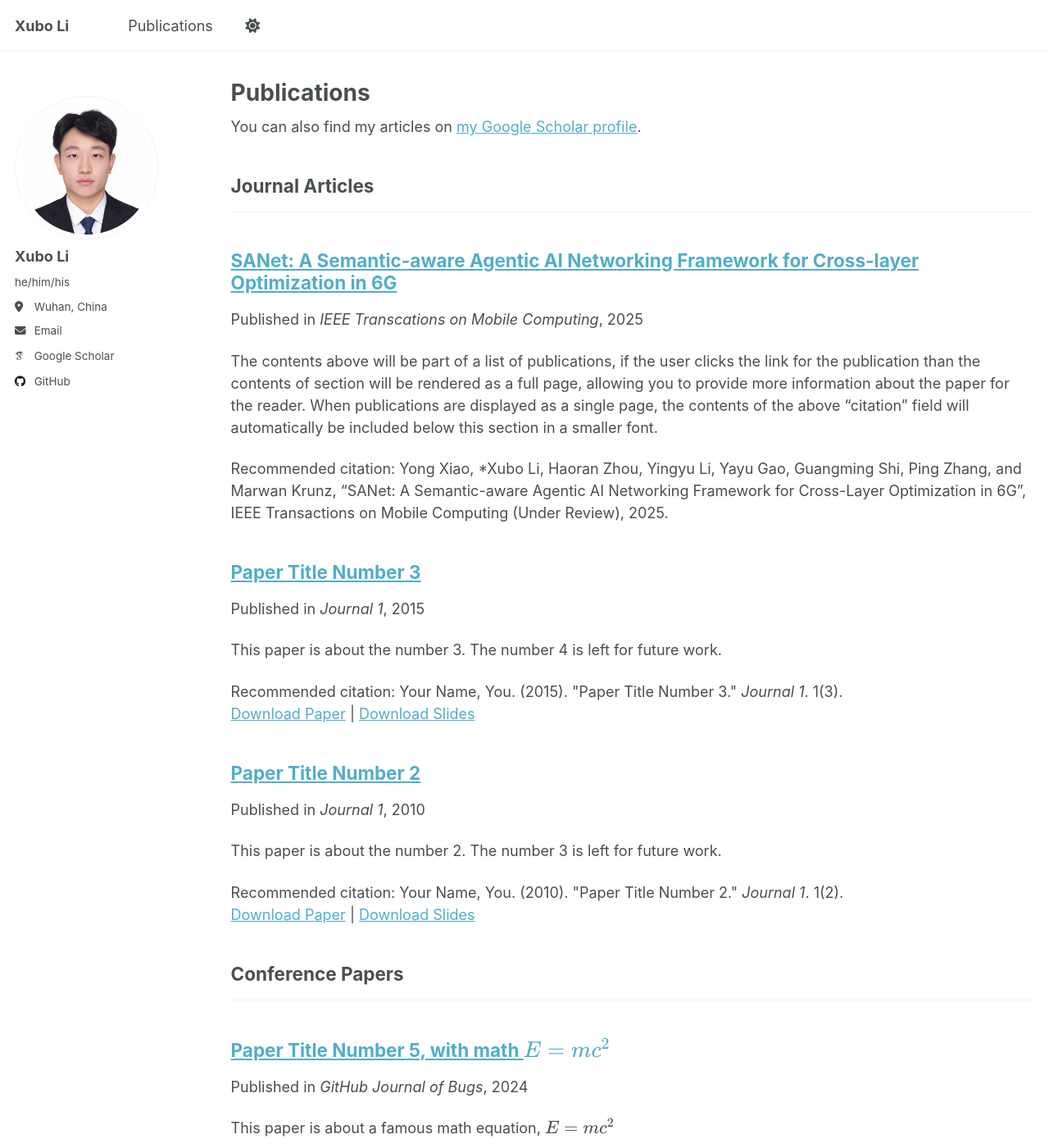
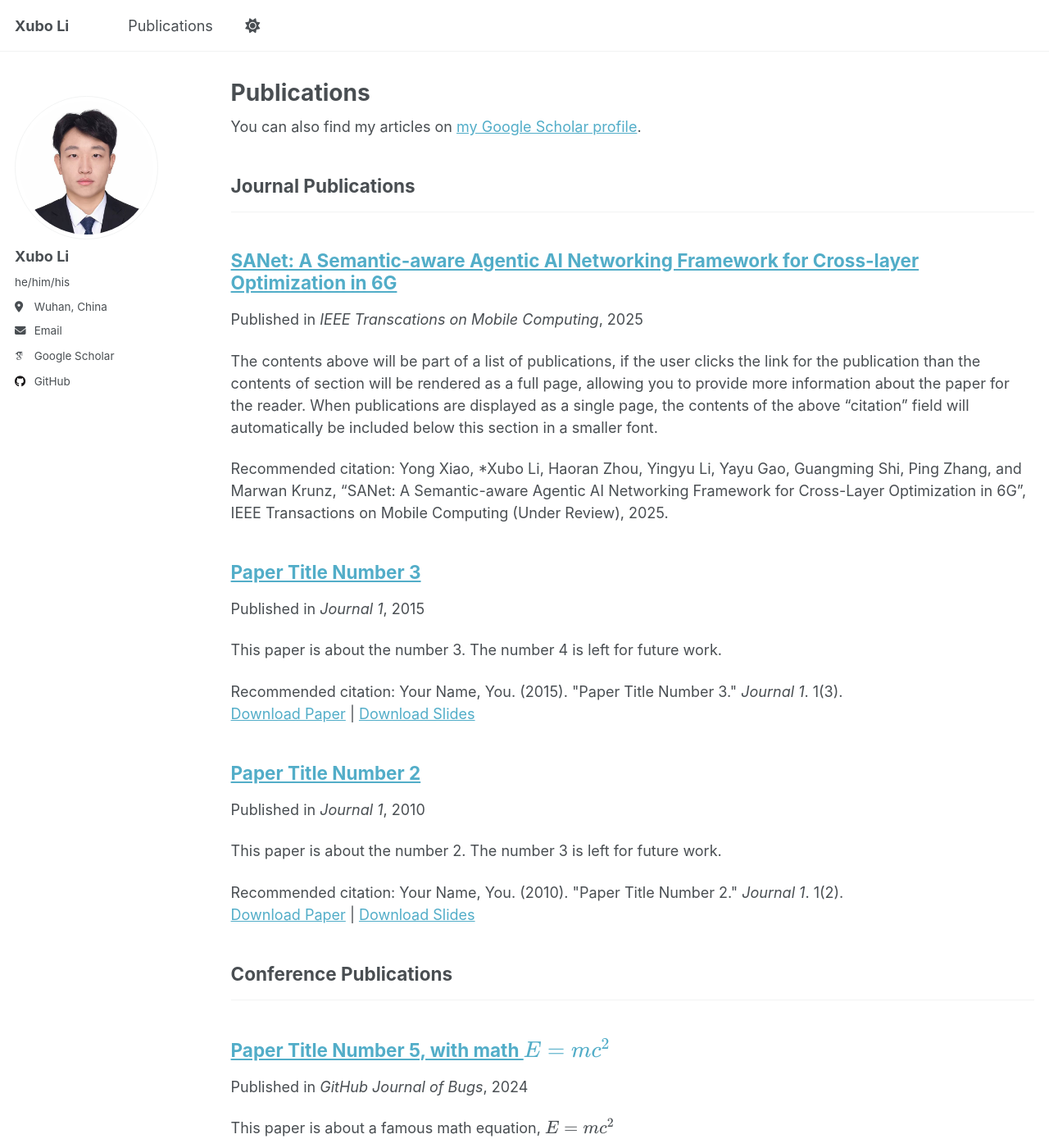
Before and after one commit to XuboLee/xubolee.github.io, a Jekyll site: the page built from _pages/publications.html, in a window 1280 px wide and 1400 px high. Shown: the whole window at 82% size. Built offline with Jekyll 4.4.1, drawn with Linux system fonts in a browser that asks for light colours; some web fonts are replaced; a script that is not in the unit is left out.

Commit message:
Update _config.yml

```diff
--- a/_config.yml
+++ b/_config.yml
@@ -83,9 +83,9 @@ publication_category:
   books:
     title: 'Books'
   manuscripts:
-    title: 'Journal Articles'
+    title: 'Journal Publications'
   conferences:
-    title: 'Conference Papers'
+    title: 'Conference Publications'
 
 # Site Settings
 teaser                   :  # filename of teaser fallback teaser image placed in /images/, .e.g. "500x300.png"
```
